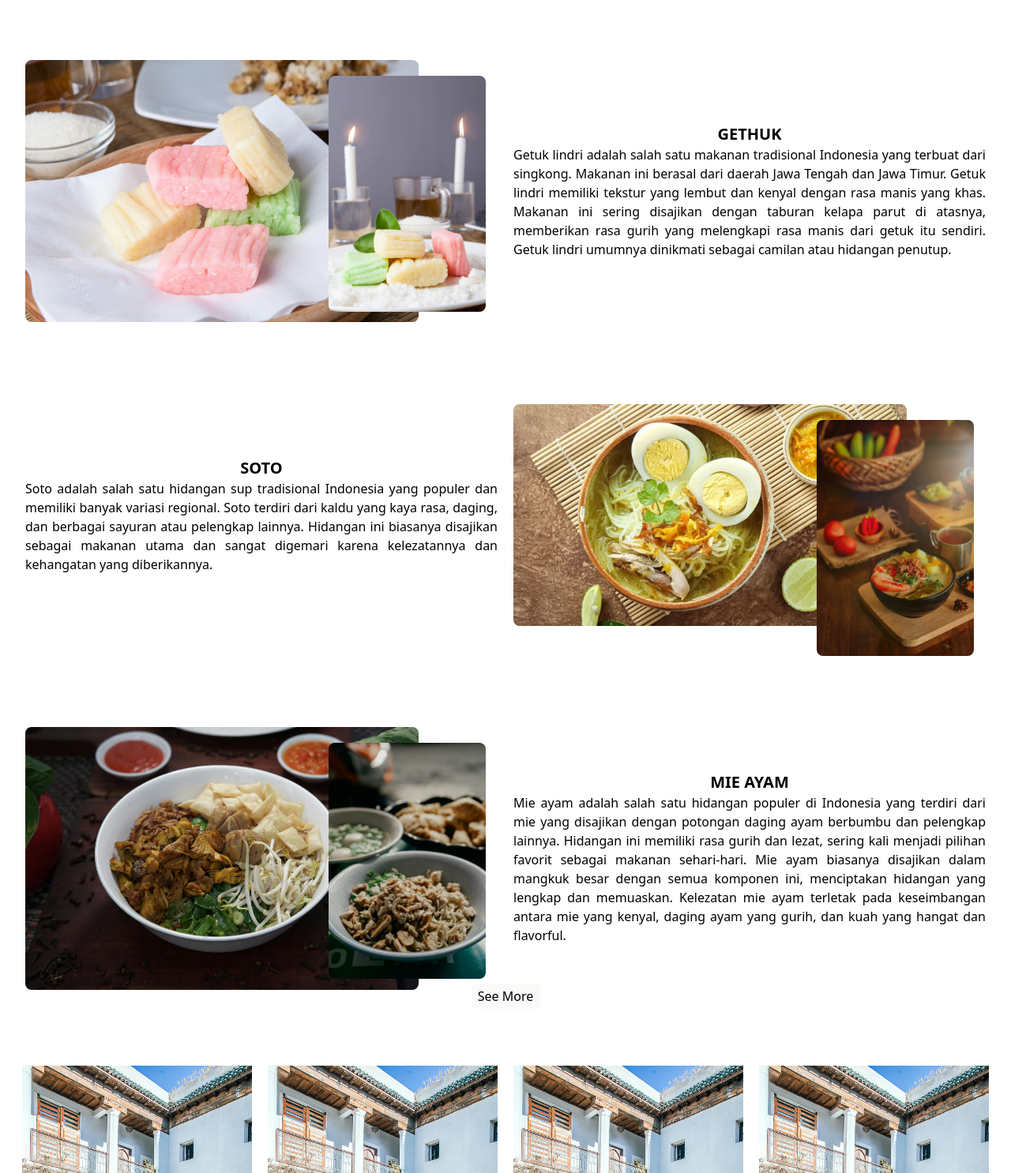
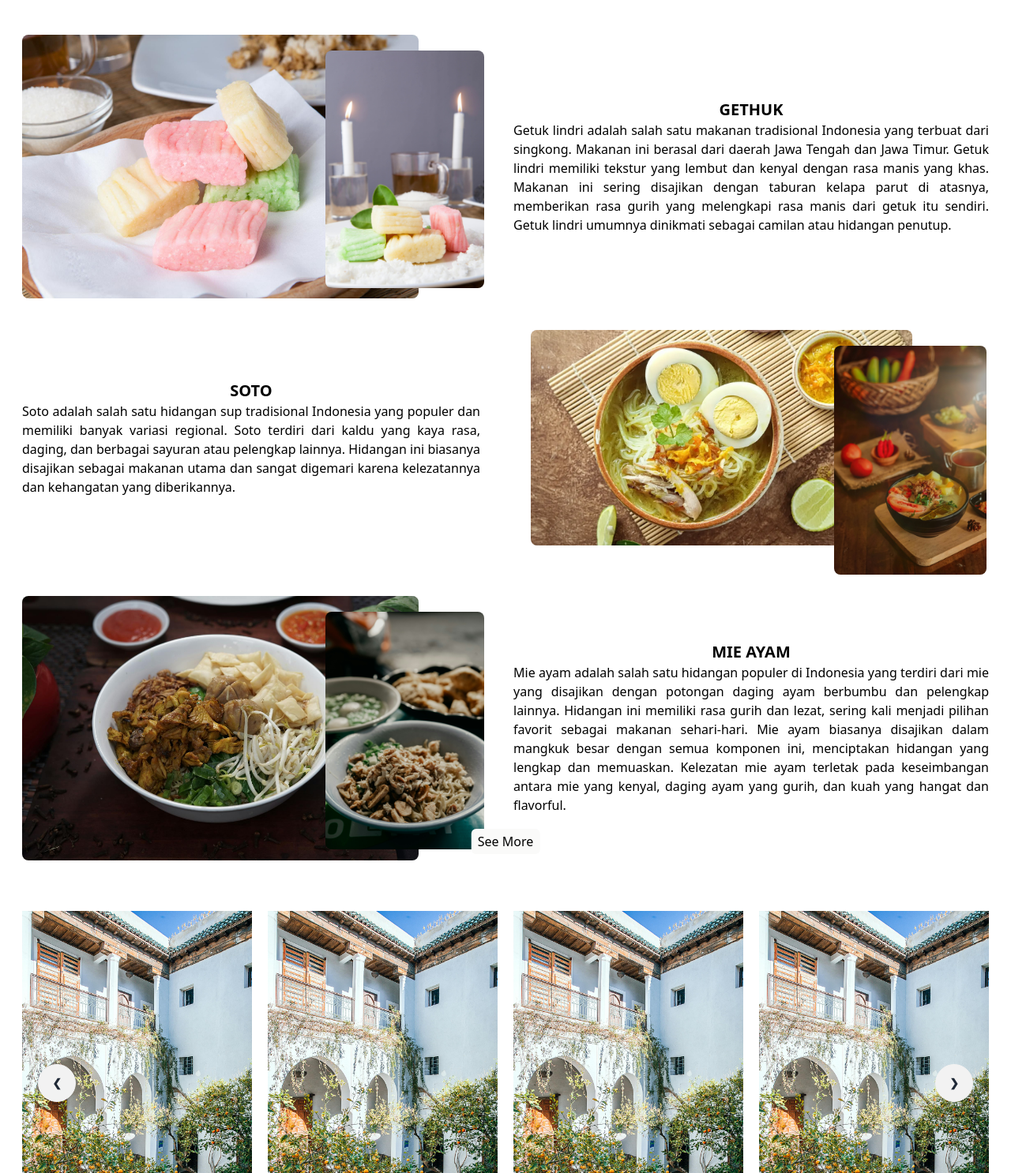
Before and after one commit to taradevio/visit-wonogiri, an Astro site: page / in a window 1280 px wide. Shown: the part 2402-3888 px from the top of the page at 79% size. Built offline with nearby package versions, Linux system fonts and the light colour scheme; Astro itself is replaced by a stand-in of ours.

Commit message:
add padding inline and change soto gap

```diff
--- a/src/layouts/CuisineSection.astro
+++ b/src/layouts/CuisineSection.astro
@@ -2,8 +2,8 @@
 import SeeMoreBtn from "../components/SeeMoreBtn.astro";
 ---
 
-<section class="relative my-10">
-  <article class="flex flex-auto p-8 mb-10 gap-x-5 items-center">
+<section class="relative my-10 ps-7 pe-7">
+  <article class="flex flex-auto mb-10 gap-x-5 items-center">
     <div class="w-6/12 relative">
       <img src="/assets/getuk.jpg" alt="getuk" class="w-10/12 rounded-lg" />
       <img src="/assets/getuk-2.jpg" alt="getuk-2" class="w-4/12 absolute top-5 left-96 rounded-lg" />
@@ -22,7 +22,7 @@ import SeeMoreBtn from "../components/SeeMoreBtn.astro";
     </div>
   </article>
 
-  <article class="flex flex-auto flex-row-reverse p-8 mb-16 gap-x-5 items-center">
+  <article class="flex flex-auto flex-row-reverse mb-16 gap-x-16 items-center">
     <div class="w-6/12 relative">
       <img src="/assets/soto-2.webp" alt="soto"  class="w-10/12 rounded-lg" />
       <img src="/assets/soto.jpg" alt="soto 2" class="w-4/12 absolute top-5 left-96 rounded-lg" />
@@ -35,7 +35,7 @@ import SeeMoreBtn from "../components/SeeMoreBtn.astro";
     </div>
   </article>
 
-  <article class="flex flex-auto p-8 mb-16 gap-x-5 items-center">
+  <article class="flex flex-auto mb-16 gap-x-5 items-center">
     <div class="w-6/12 relative">
       <img src="/assets/mie-ayam.jpg" alt="mie ayam" class="w-10/12 rounded-lg" />
       <img src="/assets/mie-ayam-2.jpg" alt="mie ayam 2" class="w-4/12 absolute top-5 left-96 rounded-lg" />
```
